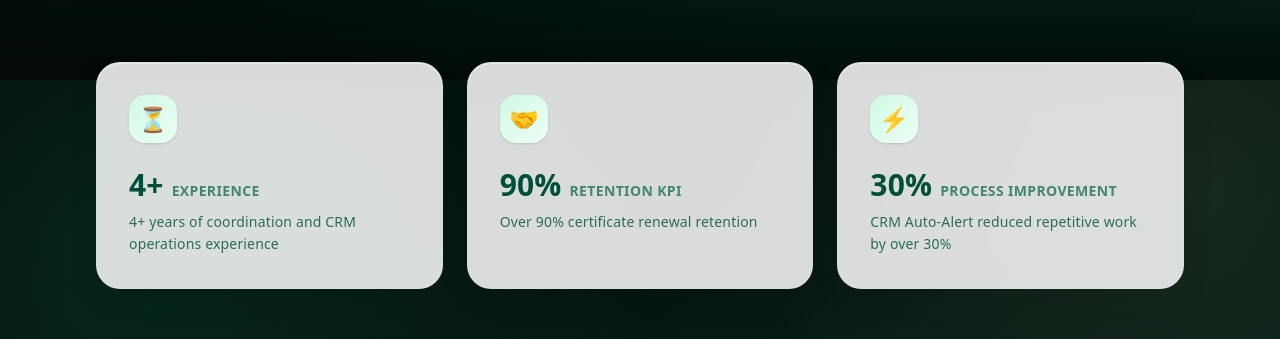
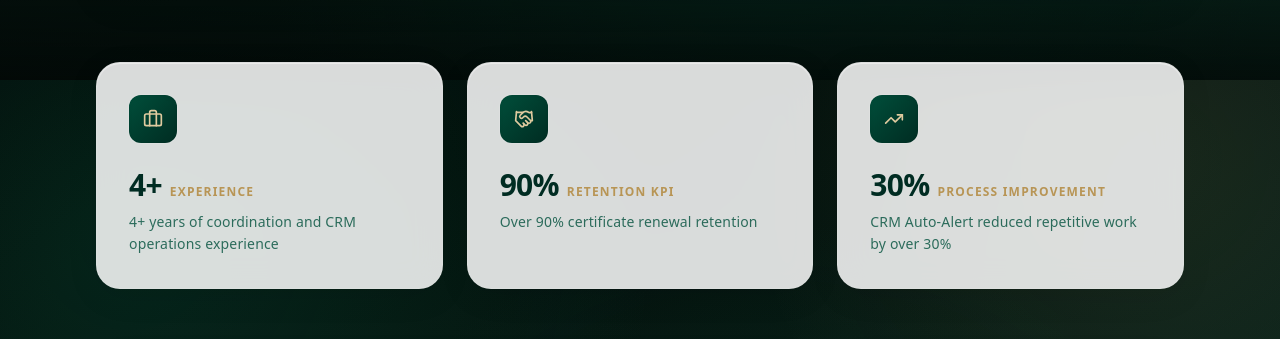
Before and after one commit to Sukanya-Kij/Sukanya-Portfolio, a Next.js app: page / in a window 1280 px wide. Shown: the part 720-1059 px from the top of the page. Built offline with nearby package versions, Linux system fonts and the light colour scheme; no server answers.

Commit message:
style: replace emojis with luxury lucide icons and elegant styling in KPI highlights section

```diff
--- a/src/app/page.tsx
+++ b/src/app/page.tsx
@@ -4,6 +4,7 @@ import type { Metadata } from "next";
 import { profile } from "@/lib/content";
 import { primary, ui } from "@/lib/i18n";
 import { buildPageMetadata } from "@/lib/seo";
+import { Briefcase, Handshake, TrendingUp } from "lucide-react";
 
 export const metadata: Metadata = buildPageMetadata(
   "Home",
@@ -62,21 +63,24 @@ export default function HomePage() {
       {/* KPI Highlights */}
       <section className="grid gap-6 sm:grid-cols-3">
         {[
-          { title: "Experience", desc: ui.home.yearsExp.en, icon: "⏳", metric: "4+" },
-          { title: "Retention KPI", desc: ui.home.metricRenewal.en, icon: "🤝", metric: "90%" },
-          { title: "Process Improvement", desc: ui.home.metricAutomation.en, icon: "⚡", metric: "30%" }
-        ].map((item, i) => (
-          <article key={i} className="reveal premium-card p-8 group hover:bg-emerald-50/50 transition-colors">
-            <div className="w-12 h-12 rounded-2xl bg-gradient-to-br from-emerald-100 to-emerald-50 flex items-center justify-center text-2xl mb-6 shadow-sm group-hover:-translate-y-1 transition-transform duration-700">
-              {item.icon}
-            </div>
-            <div className="flex items-baseline gap-2 mb-2">
-              <span className="text-3xl font-bold text-emerald-900">{item.metric}</span>
-              <h2 className="text-sm font-bold tracking-wide text-emerald-800/70 uppercase">{item.title}</h2>
-            </div>
-            <p className="mt-2 text-sm leading-relaxed text-emerald-900/80 font-medium">{item.desc}</p>
-          </article>
-        ))}
+          { title: "Experience", desc: ui.home.yearsExp.en, icon: Briefcase, metric: "4+" },
+          { title: "Retention KPI", desc: ui.home.metricRenewal.en, icon: Handshake, metric: "90%" },
+          { title: "Process Improvement", desc: ui.home.metricAutomation.en, icon: TrendingUp, metric: "30%" }
+        ].map((item, i) => {
+          const Icon = item.icon;
+          return (
+            <article key={i} className="reveal premium-card p-8 group hover:bg-emerald-50/50 transition-colors border-emerald-950/5 hover:border-emerald-200/60">
+              <div className="w-12 h-12 rounded-xl bg-gradient-to-br from-emerald-900 to-emerald-950 flex items-center justify-center mb-6 shadow-inner ring-1 ring-white/10 group-hover:-translate-y-1 transition-transform duration-700">
+                <Icon className="h-5 w-5 text-[#dfca9f]" />
+              </div>
+              <div className="flex items-baseline gap-2 mb-2">
+                <span className="text-3xl font-extrabold text-emerald-950 tracking-tight">{item.metric}</span>
+                <h2 className="text-xs font-bold tracking-widest text-[#b89555] uppercase">{item.title}</h2>
+              </div>
+              <p className="mt-2 text-sm leading-relaxed text-emerald-900/80 font-medium">{item.desc}</p>
+            </article>
+          );
+        })}
       </section>
 
       {/* Image Gallery */}
```
